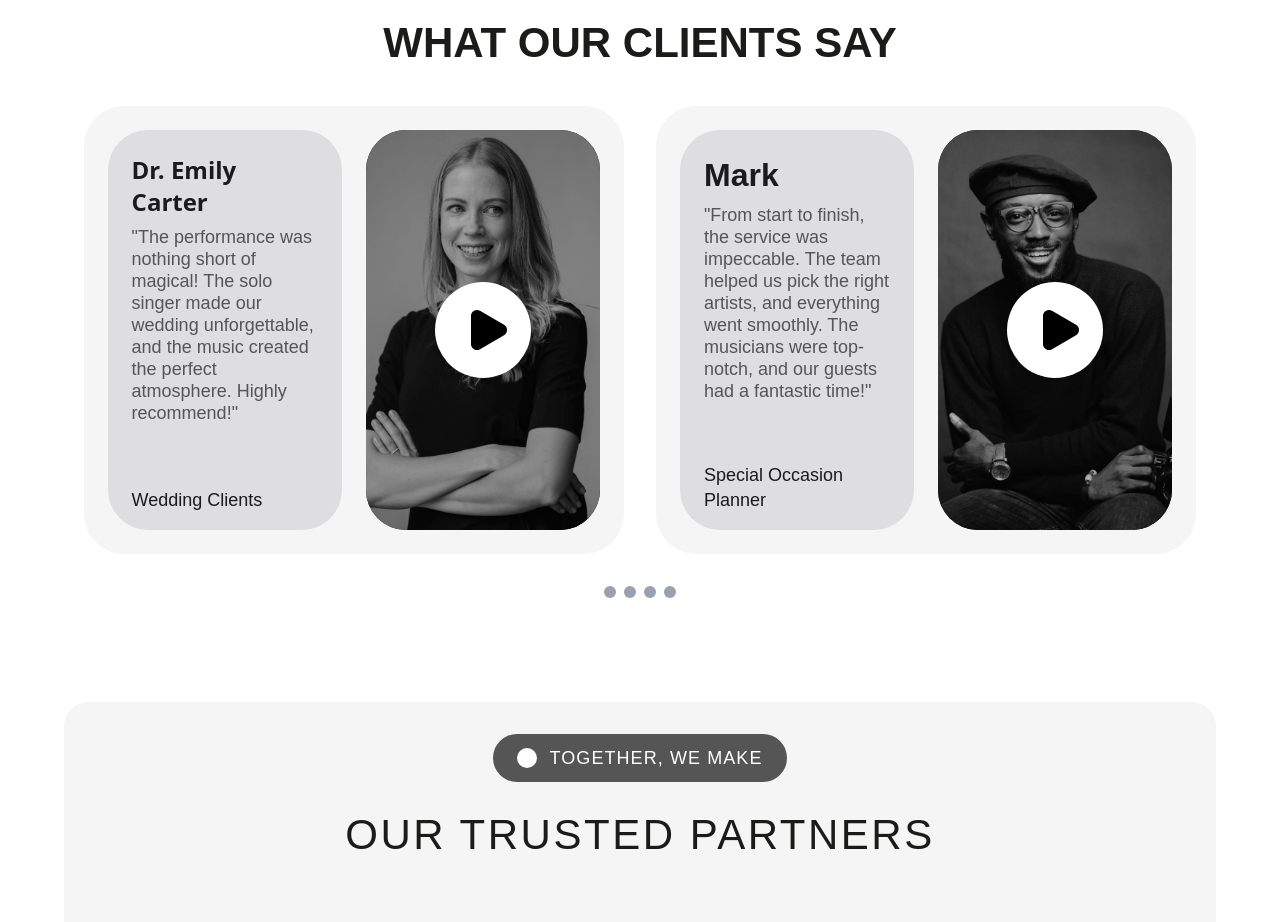
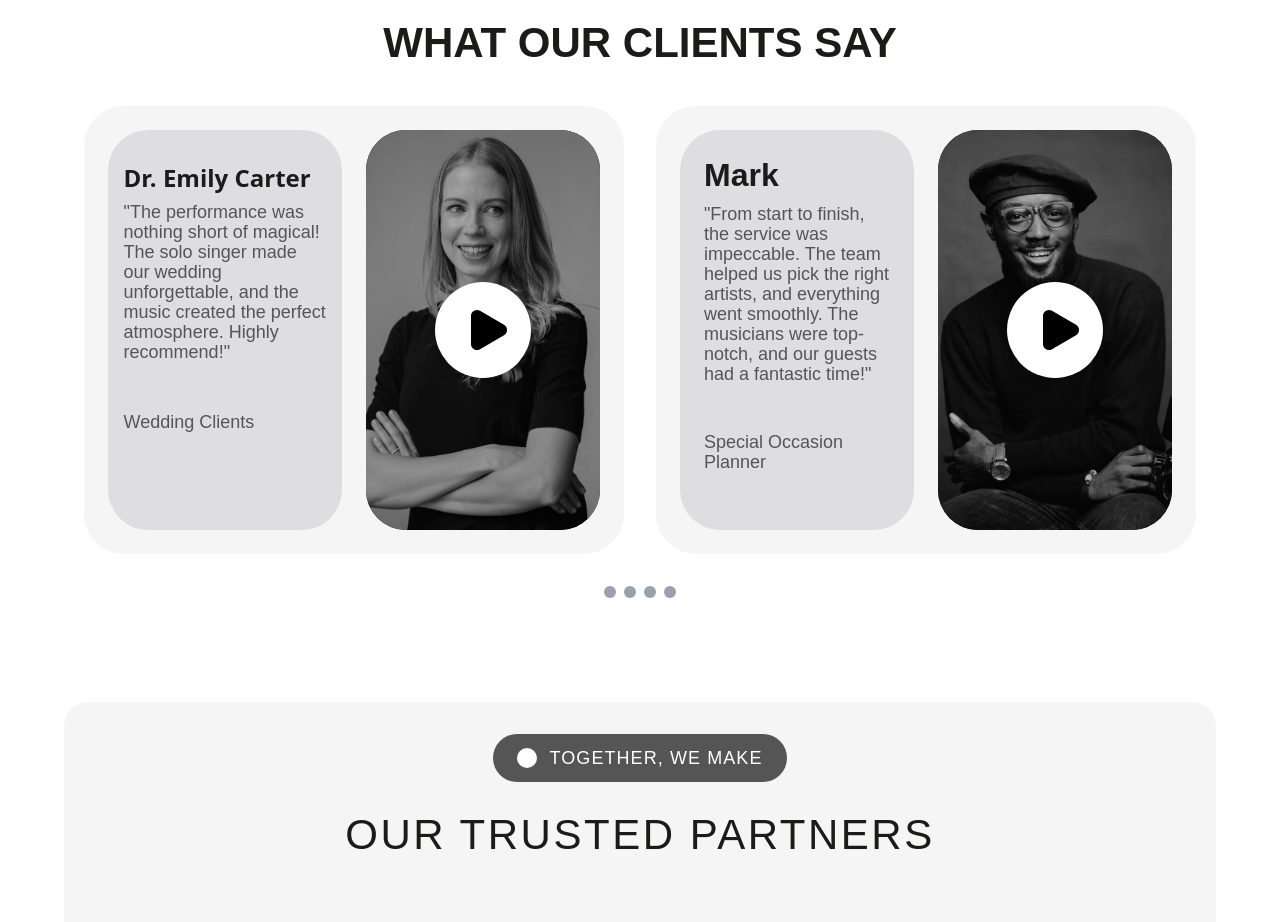
Before and after one commit to marketbytes-devops/music-app, a React app in the folder frontend/: page / in a window 1280 px wide. Shown: the part 4720-5642 px from the top of the page. Built offline with nearby package versions, Linux system fonts and the light colour scheme; the HTML template or start-up script is replaced by a standard one; a web font is replaced by a local one.

Commit message:
finalupdatess

```diff
--- a/frontend/src/Pages/Home/SectionSix/index.jsx
+++ b/frontend/src/Pages/Home/SectionSix/index.jsx
@@ -113,12 +113,12 @@ const SectionSix = () => {
                     {/* CARD 1: Dr. Emily Carter */}
                     <div className="bg-[#F5F5F5] rounded-[40px] p-6">
                       <div className="grid grid-cols-2 gap-6">
-                        <div className="bg-[#DEDEE0] rounded-[40px] w-full h-[400px] px-6 py-4 flex flex-col">
-                          <span className="text-[#1C1A1A] text-2xl font-bold mt-2 mb-2">Dr. Emily Carter</span>
-                          <p className="text-[#555555] font-normal leading-[22px] flex-1">
+                        <div className="bg-[#DEDEE0] rounded-[40px] w-full h-[400px] px-4 py-4  lg:py-6  flex flex-col">
+                          <span className="text-[#1C1A1A] text-2xl font-bold mt-2   mb-2">Dr. Emily Carter</span>
+                          <p className="text-[#555555] font-normal lg:leading-[18px] xl:leading-[20px]  ">
                             "The performance was nothing short of magical! The solo singer made our wedding unforgettable, and the music created the perfect atmosphere. Highly recommend!"
                           </p>
-                          <p className="text-[#1C1A1A] text-xl mt-10">Wedding Clients</p>
+                          <p className="text-[#555555]  text-xl lg:mt-12">Wedding Clients</p>
                         </div>
 
                         <div className="relative w-full h-[400px] rounded-[40px] overflow-hidden bg-black">
@@ -138,7 +138,7 @@ const SectionSix = () => {
                                 className="absolute inset-0 flex items-center justify-center bg-black/20 cursor-pointer hover:bg-black/30 transition-all"
                               >
                                 <button className="w-24 h-24 bg-white rounded-full flex items-center justify-center shadow-lg hover:scale-110 transition-transform">
-                                  <Play className="w-12 h-12 text-black fill-black ml-2" />
+                                  <Play className="w-12 h-24 text-black fill-black ml-2" />
                                 </button>
                               </div>
                             </>
@@ -158,12 +158,12 @@ const SectionSix = () => {
                     {/* CARD 2: Mark */}
                     <div className="bg-[#F5F5F5] rounded-[40px] p-6">
                       <div className="grid grid-cols-2 gap-6">
-                        <div className="bg-[#DEDEE0] rounded-[40px] w-full h-[400px] px-6 py-4 flex flex-col">
+                        <div className="bg-[#DEDEE0] rounded-[40px] w-full h-auto px-6 py-4 flex flex-col">
                           <h3 className="text-[#1C1A1A] text-2xl font-bold mt-2 mb-2">Mark</h3>
-                          <p className="text-[#555555] font-normal leading-[22px] flex-1">
+                          <p className="text-[#555555] font-normal lg:leading-[18px] xl:leading-[20px]  ">
                             "From start to finish, the service was impeccable. The team helped us pick the right artists, and everything went smoothly. The musicians were top-notch, and our guests had a fantastic time!"
                           </p>
-                          <p className="text-[#1C1A1A] text-xl mt-6">Special Occasion Planner</p>
+                          <p className="text-[#555555]  lg:text-lg xl:mt-12 lg:mt-6 lg:leading-[20px] ">Special Occasion Planner</p>
                         </div>
 
                         <div className="relative w-full h-[400px] rounded-[40px] overflow-hidden bg-black">
```
